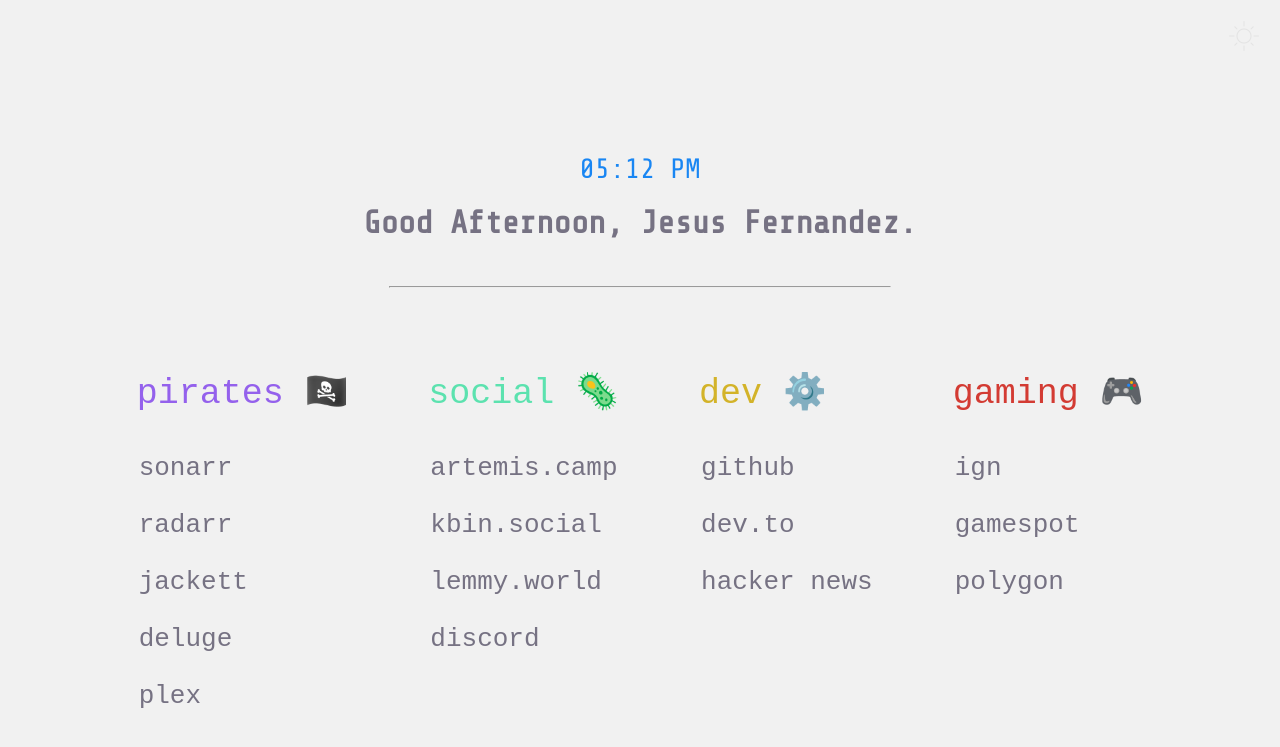
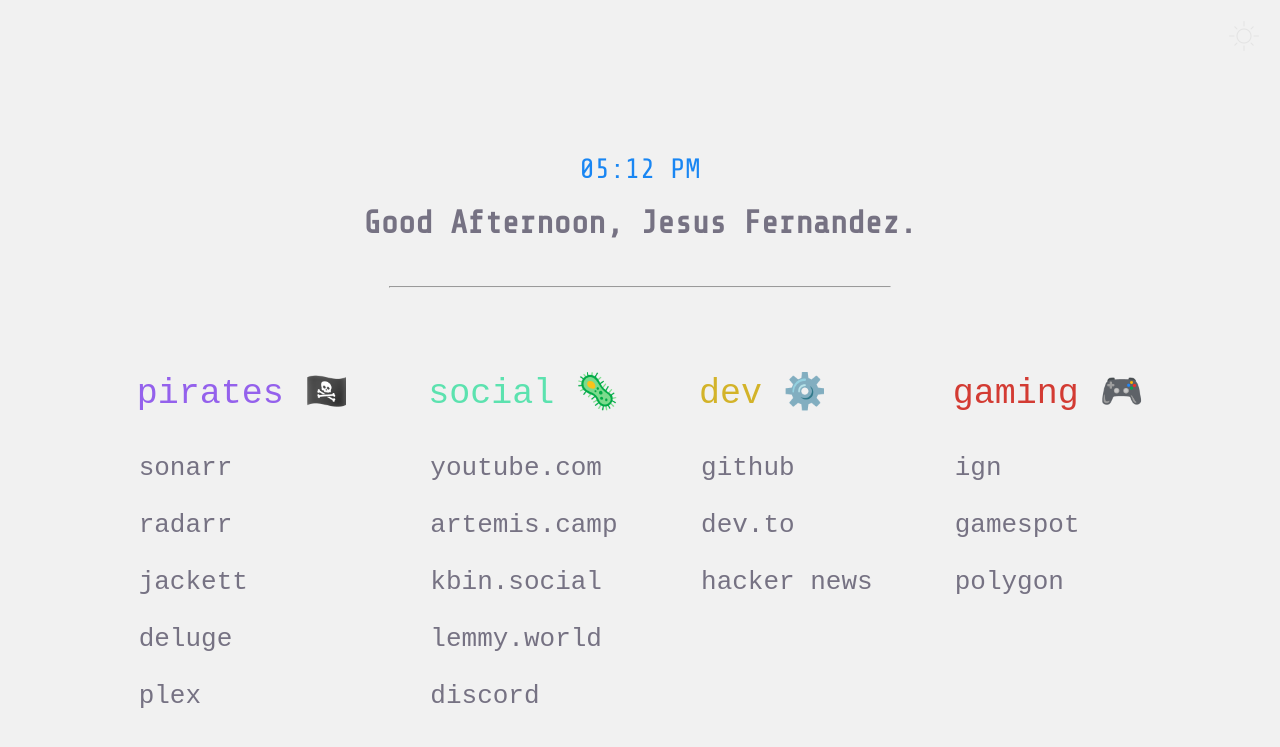
Before and after one commit to jesusOmar/jesusomar.github.io, a Jekyll site: the page start-page/startpage.html, which Jekyll copies as it is, in a window 1280 px wide. Shown: the top 747 px of the page. Built offline with Jekyll 4.4.1, drawn with Linux system fonts in a browser that asks for light colours; some web fonts are replaced.

Commit message:
Add a youtube

```diff
--- a/start-page/startpage.html
+++ b/start-page/startpage.html
@@ -25,6 +25,7 @@
             </div>
             <div class="social">
                 <p class="list_title" id="s">social 🦠</p>
+                <a href="https://youtube.com/">youtube.com</a><br>
                 <a href="https://artemis.camp/">artemis.camp</a><br>
                 <a href="https://kbin.social">kbin.social</a><br>
                 <a href="https://lemmy.world">lemmy.world</a><br>
```
